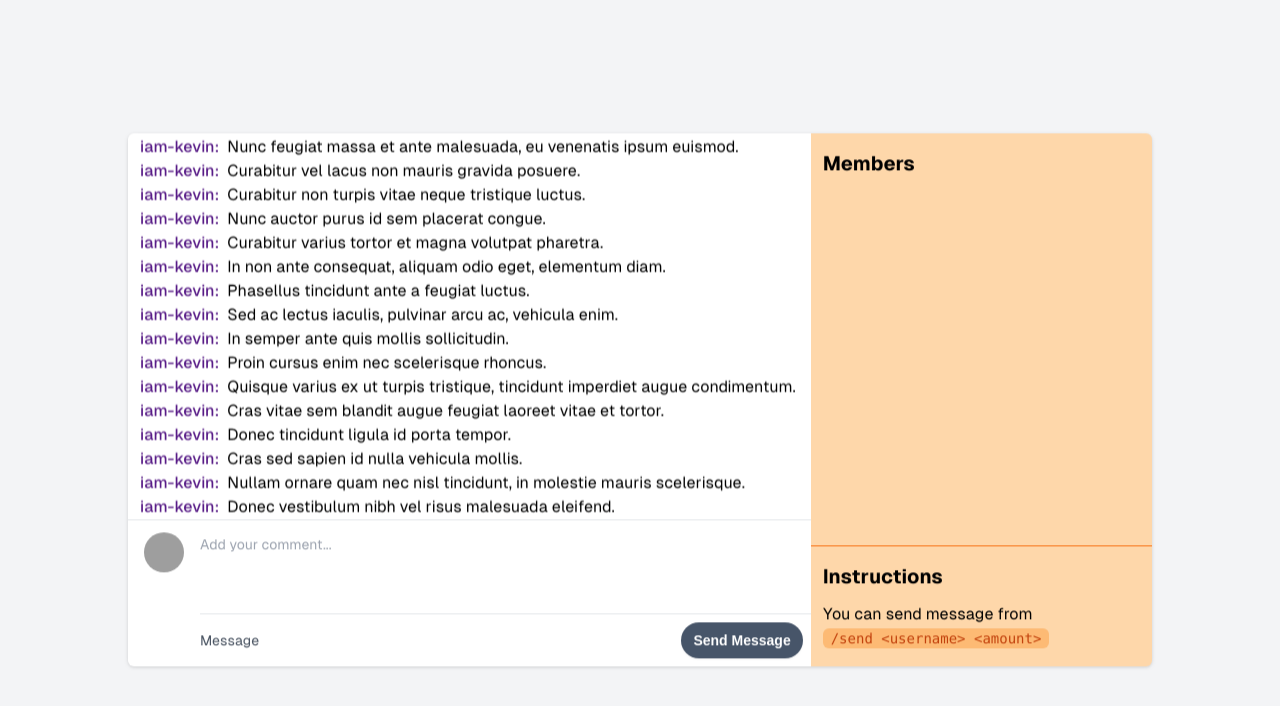
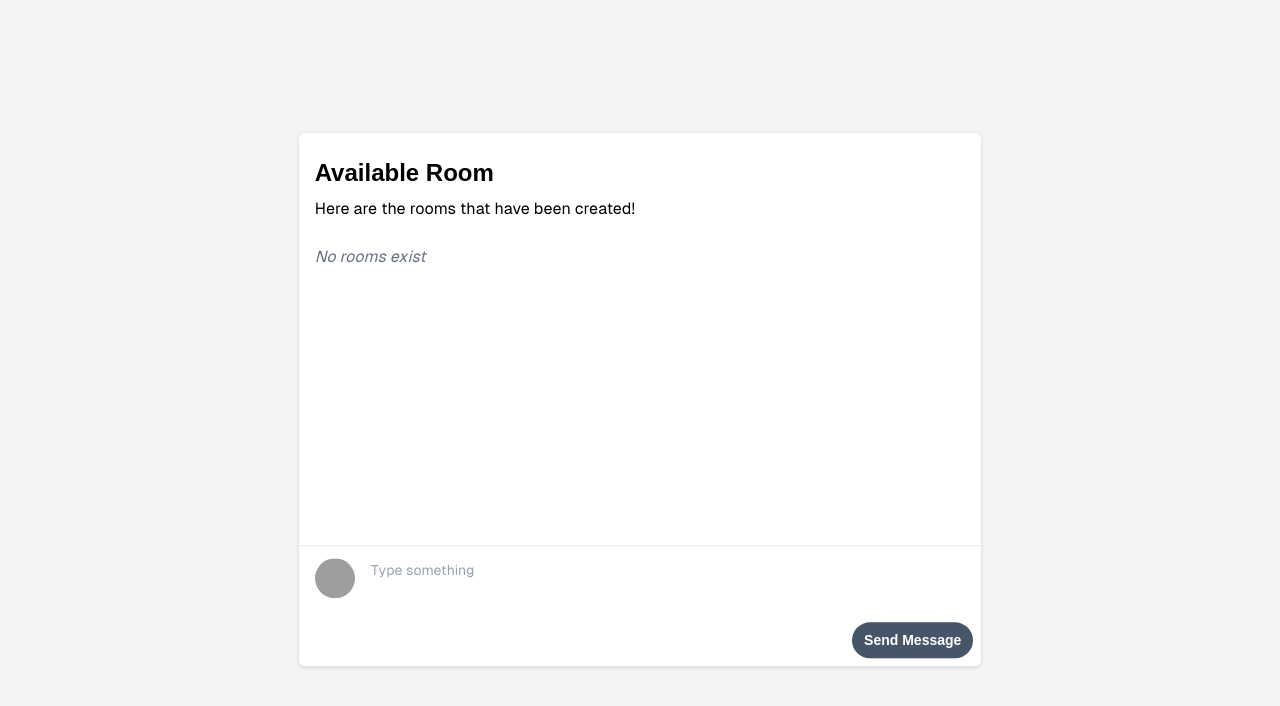
Before and after one commit to iam-kevin/chatterbox-react, a React (Vite) app: page / in a window 1280 px wide. Shown: the top 706 px of the page. Built offline with nearby package versions, Linux system fonts and the light colour scheme; grey boxes are pictures that could not be loaded; a web font is replaced by a local one.

Commit message:
build: add proper `/` page; separate from `/room/:id`

```diff
--- /dev/null
+++ b/src/context/chat-global/index.tsx
@@ -0,0 +1,20 @@
+import React from 'react';
+
+type ChatterBoxState = {
+  rooms: { name: string; id: string; createdby: string; timestamp: number }[];
+};
+type ChatterboxAction = { type: 'create-room' };
+const chatglobalReducer: React.Reducer<ChatterBoxState, ChatterboxAction> = function (
+  prev,
+  action
+) {
+  return prev;
+};
+
+const ChatGlobalContext = React.createContext<
+  null | [ChatterBoxState, React.Dispatch<ChatterboxAction>]
+>(null);
+export const ChatterboxGlobalProvider = function (props: { children: React.ReactNode }) {
+  const ctx = React.useReducer(chatglobalReducer, { rooms: [] });
+  return <ChatGlobalContext.Provider value={ctx}>{props.children}</ChatGlobalContext.Provider>;
+};
--- a/src/pages/chat/index.page.tsx
+++ b/src/pages/chat/index.page.tsx
@@ -1,27 +1,12 @@
-import { ChatRoomProvider, useChats } from '@/context/chatroom';
+import { ChatterboxGlobalProvider } from '@/context/chat-global';
 import { ChatLayout } from '@/ui/layout/chat';
 import { cn } from '@/ui/style-utils';
-import React from 'react';
 
-const ChatRoomList = function (props: { className: string }) {
-  const chats = useChats();
-  const ref = React.useRef<HTMLDivElement>(null);
-
-  React.useEffect(() => {
-    if (!ref.current) return;
-    ref.current.scrollTop = ref.current.scrollHeight;
-  }, []);
-
+const ChatRoomList = function (props: { className?: string }) {
   return (
-    <div className={cn(props.className)} ref={ref}>
-      <div className="flex h-full flex-col px-3 py-2">
-        <div className="flex-1" />
-        {chats.map((c) => (
-          <div className="flex flex-row gap-2">
-            <label className="whitespace-nowrap font-medium text-purple-900">{c.username}:</label>
-            <p>{c.text}</p>
-          </div>
-        ))}
+    <div className={cn(props.className)}>
+      <div className="italic text-gray-500">
+        <p>No rooms exist</p>
       </div>
     </div>
   );
@@ -29,14 +14,16 @@ const ChatRoomList = function (props: { className: string }) {
 
 export default function MainPage() {
   return (
-    <ChatRoomProvider
-      data={{
-        name: 'kevin-james',
-      }}
-    >
-      <ChatLayout className="flex h-full flex-row drop-shadow">
-        <ChatLayout.Main className="relative flex flex-1 flex-col rounded-l-md bg-white">
-          <ChatRoomList className="flex-1 overflow-y-auto" />
+    <ChatterboxGlobalProvider>
+      <ChatLayout className="flex h-full flex-row justify-center drop-shadow">
+        <ChatLayout.Main className="relative flex w-2/3  flex-col rounded-md bg-white">
+          <div className="flex-1">
+            <div className="space-y-2 px-4 py-6">
+              <h2 className="text-2xl font-semibold">Available Room</h2>
+              <p>Here are the rooms that have been created!</p>
+            </div>
+            <ChatRoomList className="flex-1 overflow-y-auto px-4" />
+          </div>
           {/* chatarea */}
           <div className="flex items-start border-t pt-3">
             <div className="flex-shrink-0 px-4">
@@ -48,20 +35,18 @@ export default function MainPage() {
             </div>
             <div className="min-w-0 flex-1">
               <form action="#">
-                <div className="border-b border-gray-200 focus-within:border-indigo-600">
+                <div className="border-gray-200 focus-within:border-indigo-600">
                   <textarea
-                    rows={3}
+                    rows={2}
                     name="comment"
                     id="comment"
-                    className="block w-full resize-none border-0 border-b border-transparent p-0 pb-2 text-gray-900 placeholder:text-gray-400 focus:border-indigo-600 focus:ring-0 sm:text-sm sm:leading-6"
-                    placeholder="Add your comment..."
+                    className="block w-full resize-none border-0 border-transparent p-0 pb-2 text-gray-900 placeholder:text-gray-400  focus:ring-0 sm:text-sm sm:leading-6"
+                    placeholder="Type something"
                     defaultValue={''}
                   />
                 </div>
                 <div className="flex justify-between py-2 pr-2">
-                  <div className="flex items-center space-x-5">
-                    <label className="text-sm text-gray-600">Message</label>
-                  </div>
+                  <div className="flex items-center space-x-5"></div>
                   <div className="flex-shrink-0">
                     <button
                       type="submit"
@@ -75,23 +60,7 @@ export default function MainPage() {
             </div>
           </div>
         </ChatLayout.Main>
-        <ChatLayout.Aside className="w-1/3 flex-col divide-y divide-orange-500 rounded-r-md bg-orange-200 md:flex">
-          <div className="flex-1 px-3 py-4">
-            <h2 className="text-xl font-bold">Members</h2>
-          </div>
-          <div className="space-y-3 px-3 py-4">
-            <h2 className="text-xl font-bold">Instructions</h2>
-            <div>
-              <p>
-                You can send message from{' '}
-                <code className="whitespace-nowrap rounded-md bg-orange-300 px-2 py-0.5 text-sm text-orange-700">
-                  {'/send <username> <amount>'}
-                </code>
-              </p>
-            </div>
-          </div>
-        </ChatLayout.Aside>
       </ChatLayout>
-    </ChatRoomProvider>
+    </ChatterboxGlobalProvider>
   );
 }
```
